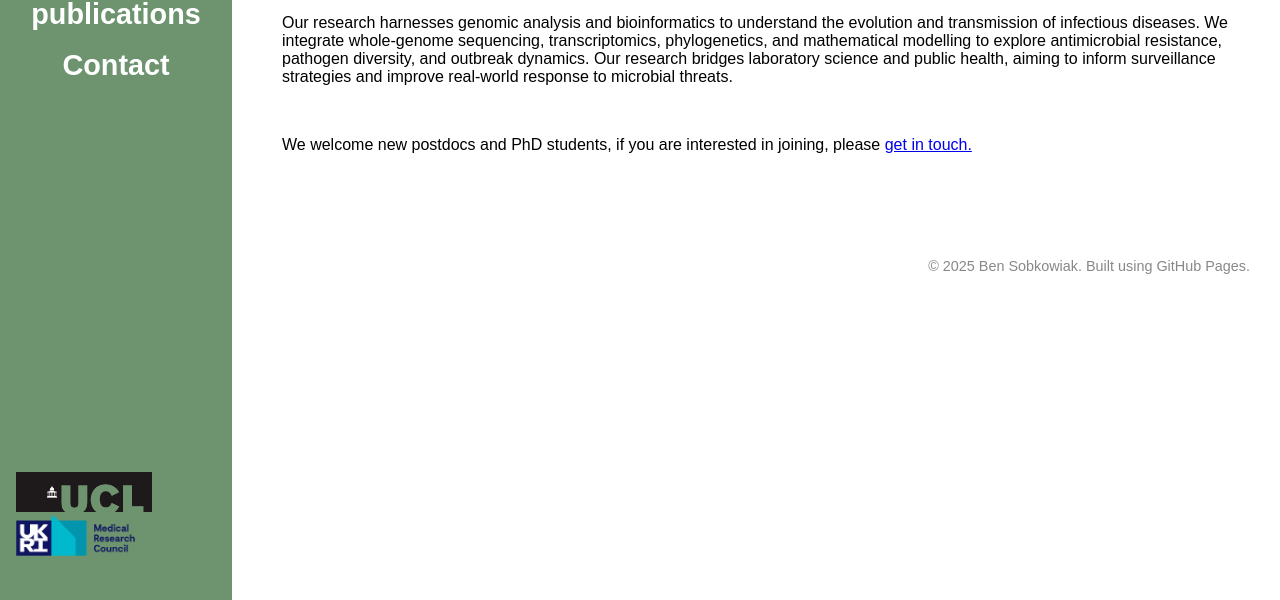
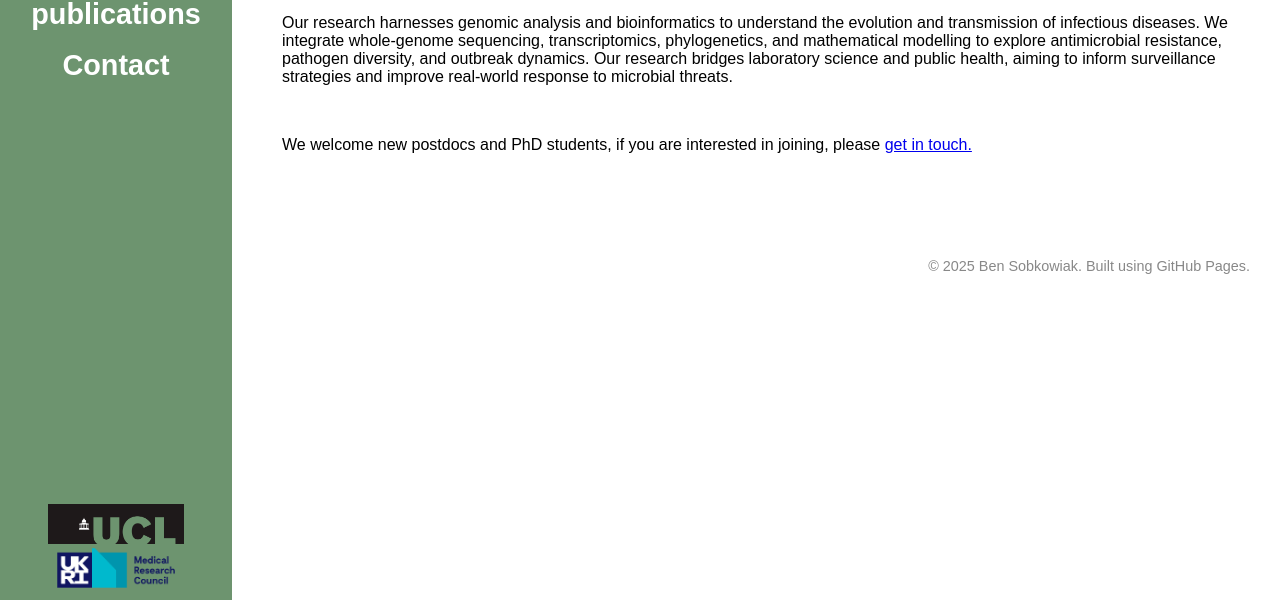
Before and after one commit to bensobkowiak/TRACE-LAB, a plain HTML site: page index.html in a window 1280 px wide. Shown: the part 232-832 px from the top of the page. Drawn offline with Linux system fonts and the light colour scheme.

Commit message:
Update style.css

```diff
--- a/style.css
+++ b/style.css
@@ -20,7 +20,7 @@ body {
   text-align: center;
 }
 
-.top-right-logos {
+.sidebar-logos {
   display: flex;
   flex-direction: column;   /* stack vertically */
   align-items: flex-start;
```
